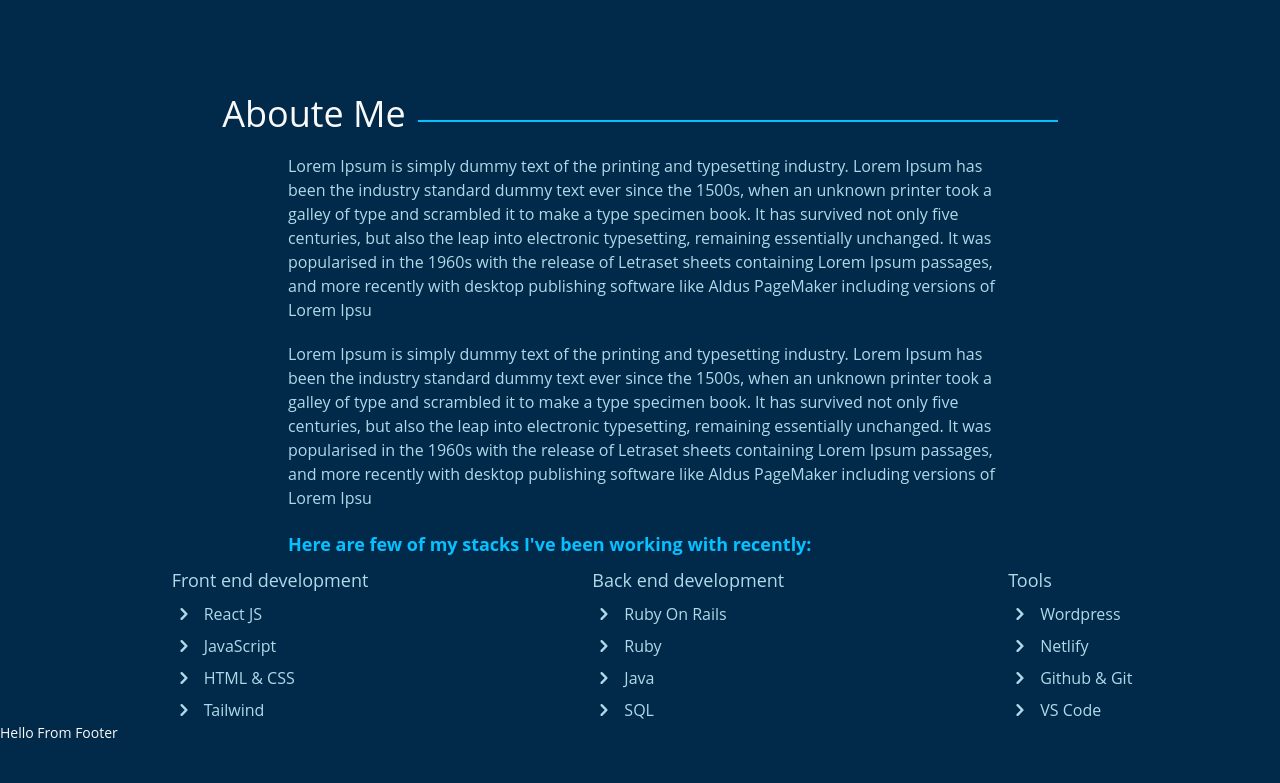
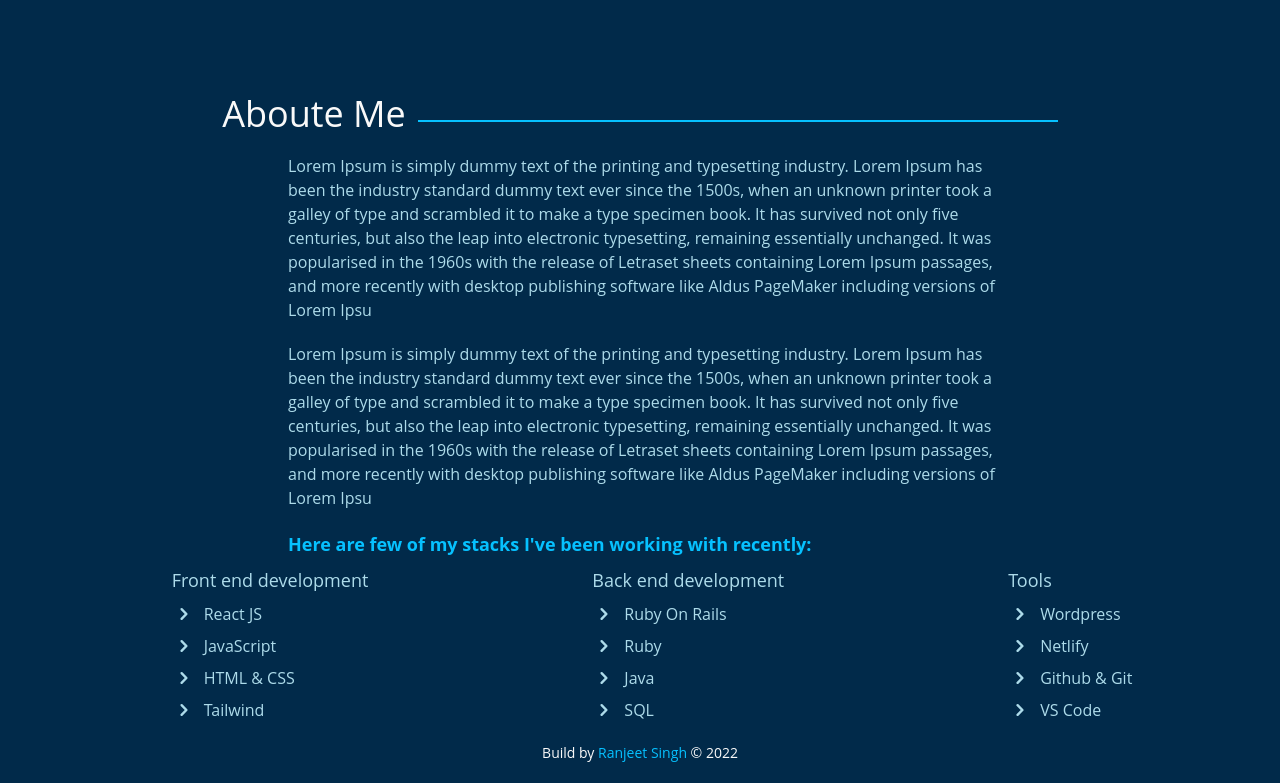
Before and after one commit to thecodechaser/portfolio-frontend, a React (Create React App) app: page / in a window 1280 px wide. Shown: the part 482-1265 px from the top of the page. Before the commit the page ends 1225 px from the top, so only its background shows below. Built offline with nearby package versions, Linux system fonts and the light colour scheme.

Commit message:
Add footer content

```diff
--- a/src/components/Footer.js
+++ b/src/components/Footer.js
@@ -1,9 +1,13 @@
-import React from "react";
+import React from 'react';
 
-const Footer =()=>{
-  return (
-    <h1>Hello From Footer</h1>
-  );
-}
+const Footer = () => (
+  <footer className="flex justify-center my-5">
+    <p>
+      Build by
+      <a href="https://github.com/thecodechaser" className="text-secondaryColor"> Ranjeet Singh </a>
+      © 2022
+    </p>
+  </footer>
+);
 
 export default Footer;
```
Also changed, not shown: src/components/HomePage.js (indentation only).
